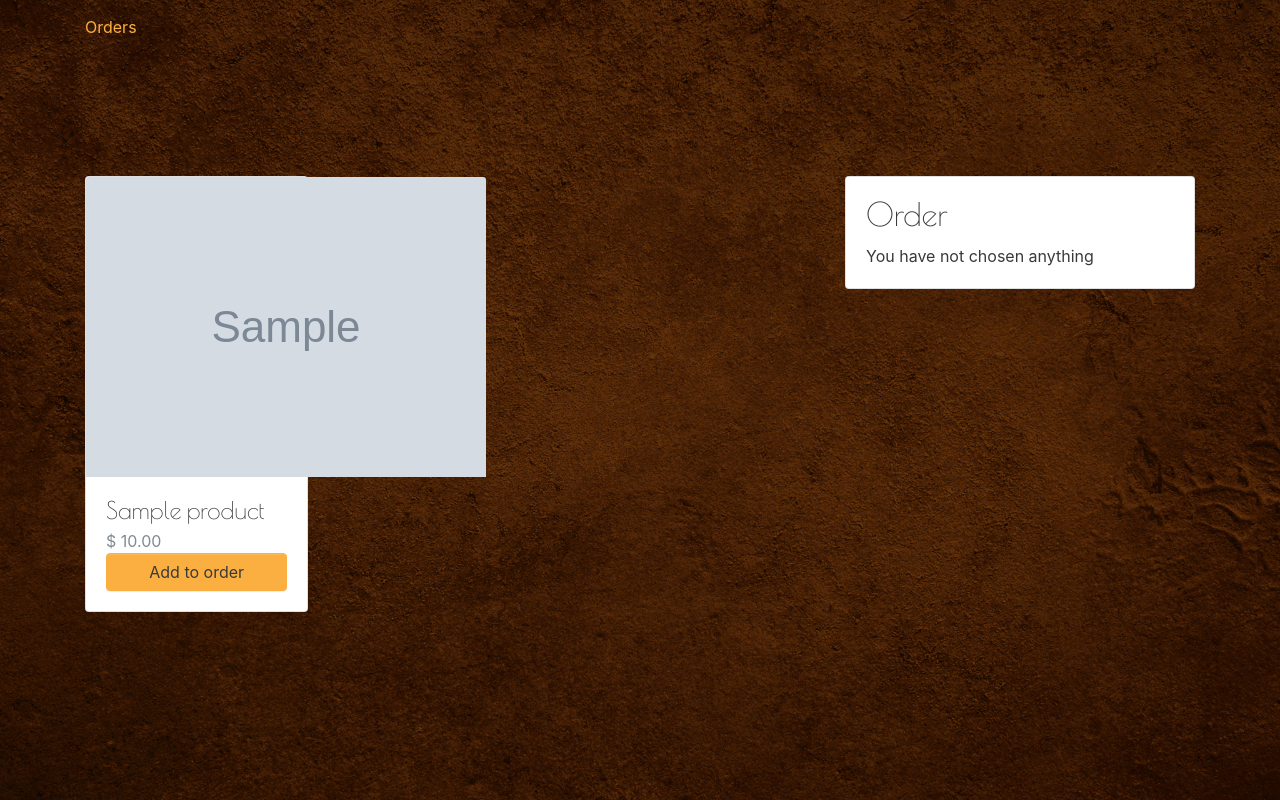
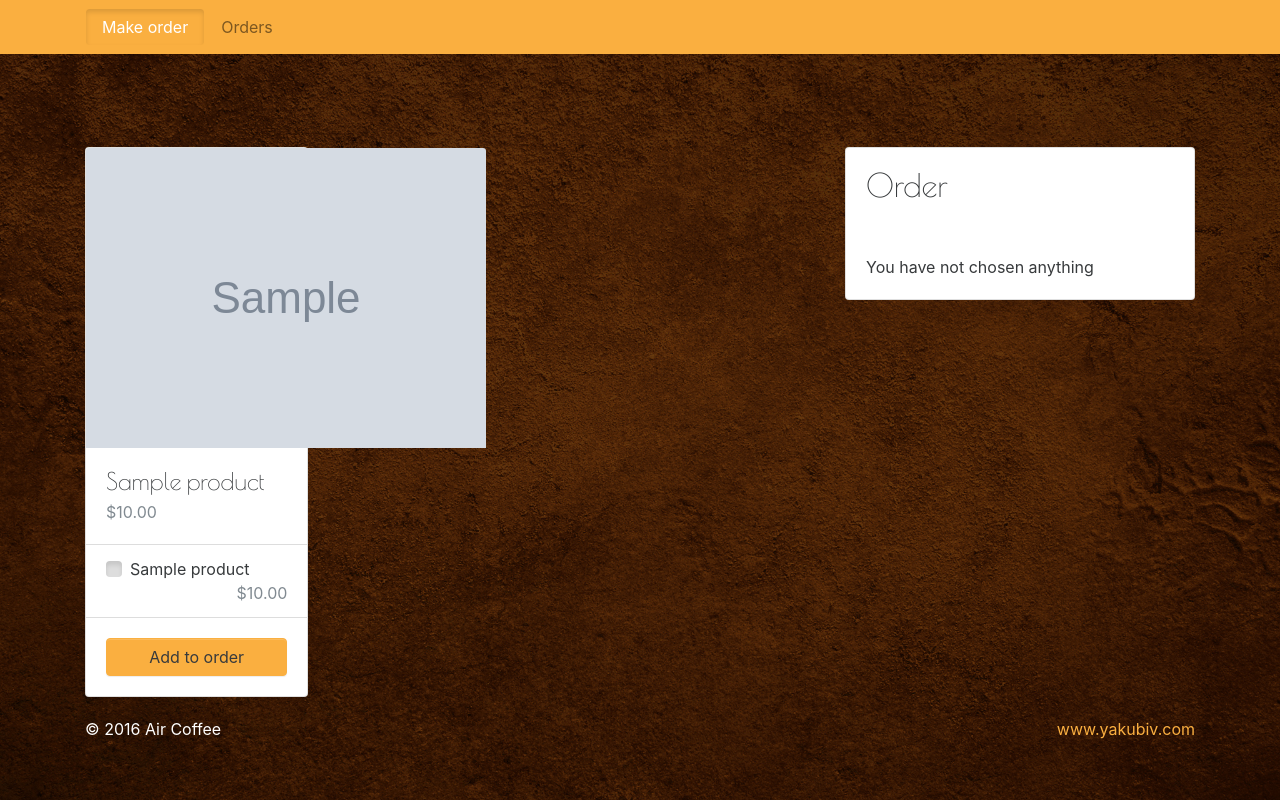
Before and after one commit to viktor-yakubiv/coffeedjango, a Django app: page /bar/ in a window 1280 px wide. Run offline with Django 3.2, Linux system fonts and the light colour scheme; a user stored in the database is signed in; tables that the repository leaves empty hold one stand-in row (values such as "Sample post"); grey boxes marked "Sample" are stand-in pictures; some libraries are stand-ins or nearby versions.

Commit message:
Work on orders
- Reformat templates
- Make styles
- Improve models and urls
- Add custom tag for active links

```diff
--- a/coffeebar/templates/base.html
+++ /dev/null
@@ -1,49 +0,0 @@
-<!doctype html>
-<html class="no-js" lang="en">
-    <head>
-        <meta charset="utf-8">
-        <meta http-equiv="x-ua-compatible" content="ie=edge">
-
-        <title>Coffee Bar</title>
-        <meta name="description" content="">
-        <meta name="viewport" content="width=device-width, initial-scale=1">
-
-{#        <link rel="apple-touch-icon" href="apple-touch-icon.png">#}
-
-        {% load static %}
-        <link href="https://fonts.googleapis.com/css?family=Poiret+One&amp;subset=cyrillic" rel="stylesheet">
-        <link rel="stylesheet" href="{% static 'css/bootstrap.min.css' %}">
-        <link rel="stylesheet" href="{% static 'css/application.min.css' %}">
-{#        <script src="js/vendor/modernizr-2.8.3.min.js"></script>#}
-    </head>
-    <body>
-        <!--[if lt IE 8]>
-            <p class="browserupgrade">
-                You are using an <strong>outdated</strong> browser.
-                Please <a href="http://browsehappy.com/">upgrade your browser</a> to improve your experience.
-            </p>
-        <![endif]-->
-
-        <main class="main">
-            {% block content %}
-                <div class="container">
-                    <p>Hello world! This is HTML5 Boilerplate.</p>
-                </div>
-            {% endblock %}
-        </main>
-
-{#        <script src="https://code.jquery.com/jquery-1.12.0.min.js"></script>#}
-{#        <script>window.jQuery || document.write('<script src="js/vendor/jquery-1.12.0.min.js"><\/script>')</script>#}
-{#        <script src="js/plugins.js"></script>#}
-{#        <script src="js/main.js"></script>#}
-
-{#        <script>#}
-{#            (function(b,o,i,l,e,r){b.GoogleAnalyticsObject=l;b[l]||(b[l]=#}
-{#            function(){(b[l].q=b[l].q||[]).push(arguments)});b[l].l=+new Date;#}
-{#            e=o.createElement(i);r=o.getElementsByTagName(i)[0];#}
-{#            e.src='https://www.google-analytics.com/analytics.js';#}
-{#            r.parentNode.insertBefore(e,r)}(window,document,'script','ga'));#}
-{#            ga('create','UA-XXXXX-X','auto');ga('send','pageview');#}
-{#        </script>#}
-    </body>
-</html>
--- a/coffeebar/templates/index.html
+++ b/coffeebar/templates/index.html
@@ -1,62 +1,71 @@
-{% extends 'base.html' %}
+{% extends 'layouts/base.html' %}
 
 {% load static %}
+
 {% block content %}
-    <header class="header">
-        <nav class="navbar navbar-fixed-top">
-            <div class="container">
-                <ul class="nav navbar-nav">
-                    <li class="nav-item">
-                        <a class="nav-link" href="">Orders</a>
-                    </li>
-                </ul>
-            </div>
-        </nav>
-    </header>
 
-    <div class="container">
     <div class="row flex-items-xs-top">
-            <div class="col-xs-12 col-sm-7 col-lg-8">
+        <div class="col-xs-12 col-md-7 col-lg-8">
             <div class="row flex-items-xs-top">
                 {% for drink in drinks %}
-                        <div class="col-xs-6 col-md-4">
-                            <div class="card">
+                    <div class="col-xs-12 col-sm-6 col-lg-4">
+                        <form class="card" method="post" action="{% url 'order_add' %}">
+                            {% csrf_token %}
+                            <input type="hidden" name="product_id" value="{{ drink.product.id }}">
+
                             {% if drink.product.image %}
                                 <img class="card-img-top"
                                      src="{% static drink.product.image %}" alt="{{ drink.product.name }}">
                             {% endif %}
+
                             <div class="card-block">
                                 <h4 class="card-title">{{ drink.product.name }}</h4>
-                                    <p class="card-subtitle text-muted">$&nbsp;{{ drink.product.price|floatformat:2 }}</p>
-                                    <button class="btn btn-primary btn-block order-btn">Add to order</button>
+                                <p class="card-subtitle text-muted">${{ drink.product.price|floatformat:2 }}</p>
+                            </div>
+
+                            <ul class="list-group list-group-flush">
+                                {% for addon in drink.get_addons %}
+                                    <li class="list-group-item">
+                                        <label class="custom-control custom-checkbox mb-0 d-block clearfix">
+                                            <input class="custom-control-input" type="checkbox" name="addons" value="{{ addon.product.id }}">
+                                            <span class="custom-control-indicator"></span>
+                                            <span class="custom-control-description">{{ addon.product.name }}</span>
+                                            <span class="text-muted float-xs-right">${{ addon.product.price|floatformat:2 }}</span>
+                                        </label>
+                                    </li>
+                                {% endfor %}
+                            </ul>
+
+                            <div class="card-block">
+                                <button class="btn btn-primary btn-block order-btn" type="submit">Add to order</button>
+                            </div>
+                        </form>
+                    </div>
+                {% endfor %}
             </div>
         </div>
-                        </div>
-                    {% endfor %}
-{#                    {% for drink in products %}#}
-{#                        <div class="col-xs-6 col-md-4">#}
-{#                            <div class="product">#}
-{#                                <div class="product-image">#}
-{#                                    <img src="{% static drink.product.image %}" alt="{{ drink.product.name }}">#}
-{#                                </div>#}
-{#                                <div class="product-content">#}
-{#                                    <h4 class="product-title">{{ drink.product.name }}</h4>#}
-{#                                    <p class="product-price">{{ drink.product.price }}</p>#}
-{#                                </div>#}
-{#                            </div>#}
-{#                        </div>#}
-{#                    {% endfor %}#}
 
-                </div>
-            </div>
         <div class="col-xs-12 col-sm-5 col-lg-4">
             <div class="card cart">
                 <div class="card-block">
                     <h2 class="card-title cart-title">Order</h2>
+                </div>
+{#                {% if order.get_items %}#}
+{#                    <ul class="list-group list-group-flushed">#}
+{#                        {% for item in order.get_items %}#}
+{#                            <li class="list-group-item">#}
+{#                                <span>{{ item.product.name }}</span>#}
+{#                            </li>#}
+{#                        {% endfor %}#}
+{#                    </ul>#}
+{#                {% else %}#}
+                    <div class="card-block">
                         <p class="card-text">You have not chosen anything</p>
+                    </div>
+{#                {% endif %}#}
                 </div>
             </div>
         </div>
     </div>
-    </div>
+
 {% endblock %}
--- /dev/null
+++ b/coffeebar/templates/layouts/base.html
@@ -0,0 +1,49 @@
+<!doctype html>
+
+{% load static %}
+
+<html class="no-js" lang="en">
+<head>
+        {% include '../partials/head/meta.html' %}
+
+        <title>Air Coffee</title>
+
+        {% include '../partials/head/links.html' %}
+    </head>
+    <body>
+        {% include '../partials/browser.html' %}
+
+        {% load static %}
+        <main class="main pt-3 mt-3">
+            <header class="header">
+                <nav class="navbar navbar-light bg-primary navbar-fixed-top navbar-full">
+                    <div class="container">
+                        {% load urls %}
+                        <div class="nav navbar-nav">
+                            <a class="nav-item btn btn-outline-primary {% active request 'index' %}" href="{% url 'index' %}">Make order</a>
+                            <a class="nav-item nav-link {% active request 'order_list' %}" href="{% url 'order_list' %}">Orders</a>
+                        </div>
+                    </div>
+                </nav>
+            </header>
+
+            <div class="container">
+                {% block content %}
+                    <p>Hello world! This is HTML5 Boilerplate.</p>
+                {% endblock %}
+            </div>
+
+            <footer class="footer navbar navbar-dark text-white">
+                <div class="container">
+                    <span class="copy float-sm-left">© {% now 'Y' %} Air Coffee</span>
+                    <a class="author float-sm-right" href="http://www.yakubiv.com">www.yakubiv.com</a>
+                </div>
+            </footer>
+        </main>
+
+        <script src="https://ajax.googleapis.com/ajax/libs/jquery/3.1.1/jquery.min.js" integrity="sha384-3ceskX3iaEnIogmQchP8opvBy3Mi7Ce34nWjpBIwVTHfGYWQS9jwHDVRnpKKHJg7" crossorigin="anonymous"></script>
+        <script>window.jQuery || document.write('<script src="js/vendor/jquery-1.12.0.min.js"><\/script>')</script>
+        <script src="https://cdnjs.cloudflare.com/ajax/libs/tether/1.3.7/js/tether.min.js" integrity="sha384-XTs3FgkjiBgo8qjEjBk0tGmf3wPrWtA6coPfQDfFEY8AnYJwjalXCiosYRBIBZX8" crossorigin="anonymous"></script>
+        <script src="https://maxcdn.bootstrapcdn.com/bootstrap/4.0.0-alpha.5/js/bootstrap.min.js" integrity="sha384-BLiI7JTZm+JWlgKa0M0kGRpJbF2J8q+qreVrKBC47e3K6BW78kGLrCkeRX6I9RoK" crossorigin="anonymous"></script>
+    </body>
+</html>
--- /dev/null
+++ b/coffeebar/templates/partials/browser.html
@@ -0,0 +1,6 @@
+<!--[if lt IE 8]>
+    <p class="browserupgrade">
+        You are using an <strong>outdated</strong> browser.
+        Please <a href="http://browsehappy.com/">upgrade your browser</a> to improve your experience.
+    </p>
+<![endif]-->
--- /dev/null
+++ b/coffeebar/templates/partials/head/links.html
@@ -0,0 +1,7 @@
+{% load static %}
+
+{#<link rel="apple-touch-icon" href="apple-touch-icon.png">#}
+
+<link href="https://fonts.googleapis.com/css?family=Poiret+One&amp;subset=cyrillic" rel="stylesheet">
+<link rel="stylesheet" href="{% static 'css/bootstrap.min.css' %}">
+<link rel="stylesheet" href="{% static 'css/application.min.css' %}">
--- /dev/null
+++ b/coffeebar/templates/partials/head/meta.html
@@ -0,0 +1,3 @@
+<meta charset="utf-8">
+<meta http-equiv="x-ua-compatible" content="ie=edge">
+<meta name="viewport" content="width=device-width, initial-scale=1">
--- /dev/null
+++ b/coffeebar/templates/partials/head/scripts.html
@@ -0,0 +1 @@
+{#<script src="js/vendor/modernizr-2.8.3.min.js"></script>#}
--- /dev/null
+++ b/coffeebar/templatetags/urls.py
@@ -0,0 +1,24 @@
+from django import template
+from django.core.urlresolvers import reverse
+
+register = template.Library()
+
+
+@register.simple_tag
+def active(request, name, by_path=False):
+    """ Return the string 'active' current request.path is same as name
+
+    Keyword aruguments:
+    request  -- Django request object
+    name     -- name of the url or the actual path
+    by_path  -- True if name contains a url instead of url name
+    """
+    if by_path:
+        path = name
+    else:
+        path = reverse(name)
+
+    if request.path == path:
+        return ' active '
+
+    return ''
--- a/coffeebar/urls.py
+++ b/coffeebar/urls.py
@@ -1,11 +1,18 @@
-from django.conf.urls import url
+from django.conf.urls import url, include
 from django.contrib.auth import views as auth_views
 
 from . import views
 
+urlpatterns_order = [
+    url(r'^$', views.index, name='order'),
+    url(r'^add/', views.add_item, name='order_add'),
+    url(r'^checkout/', views.checkout, name='order_checkout'),
+    url(r'^list/$', views.list_orders, name='order_list'),
+]
+
 urlpatterns = [
     url(r'^$', views.index, name='index'),
+    url(r'order/', include(urlpatterns_order)),
     url(r'^login/', auth_views.login, {'template_name': 'login.html'}, name='login'),
     url(r'^logout/', auth_views.logout, {'template_name': 'logout.html'}, name='logout'),
-    url(r'^order/', views.order, name='order'),
 ]
--- a/coffeebar/views.py
+++ b/coffeebar/views.py
@@ -1,19 +1,56 @@
 from django.contrib.auth.decorators import login_required
-from django.http import HttpResponse
-from django.template import loader
+from django.shortcuts import render, redirect
 
-from .models import Drink, Account
+from .models import *
+
+
+def error(request, messages):
+    if type(messages) != 'list':
+        messages = [messages]
+    return render(request, 'error.html', {'errors': messages})
 
 
 @login_required(login_url='login/')
 def index(request):
+    """
+    Lists all drinks in the system
+    and shows current order (cart)
+    """
+    try:
+        account = Account.objects.get(user=request.user)
+    except (KeyError, Account.DoesNotExist):
+        return error(request, "You have no account. Please, contact with administrator")
+
     drinks = Drink.objects.order_by('-priority')
-    template = loader.get_template('index.html')
-    context = {'drinks': drinks}
-    return HttpResponse(template.render(context, request))
+    order = account.get_active_order()
+    if not order:
+        order = Order(account=account, status=Order.NEW)
+        order.save()
+
+    context = {'drinks': drinks, 'order': order}
+    return render(request, 'index.html', context)
 
 
 @login_required(login_url='login/')
-def order(request):
+def list_orders(request):
     account = Account.objects.get(user=request.user, status=Account.OPENED)
-    return HttpResponse(account)
+    try:
+        orders = Order.objects.get(account=account)
+    except (KeyError, Order.DoesNotExist):
+        orders = []
+    return render(request, 'index.html', {'orders': orders})
+
+
+@login_required(login_url='login/')
+def add_item(request):
+    account = Account.objects.get(user=request.user)
+    order = account.get_active_order()
+
+    item = OrderItem(order=order)
+    item.product = Product.objects.get(id=request.POST['product_id'])
+    item.save()
+    return redirect('index')
+
+
+def checkout(request):
+    pass
```
Also changed, not shown: coffeebar/models.py (+44 -16 lines), coffeebar/templates/layouts/info.html (added, +32 -0 lines), coffeebar/templates/login.html (+1 -13 lines), coffeebar/templates/logout.html (+2 -14 lines), coffeebar/templatetags/__init__.py (added). Lines whose indentation alone changed are shown as unchanged.
